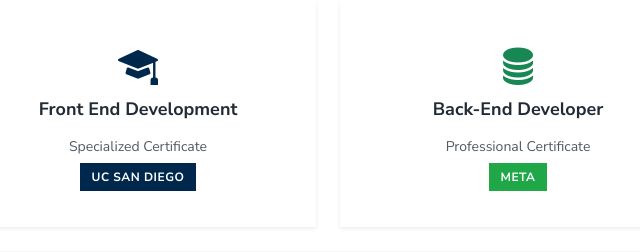
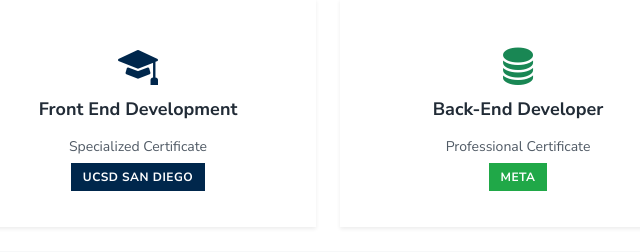
Before and after one commit to kelsonbrito50/ecommdev-demo, a Django app: page /servicos/ in a window 1280 px wide. Shown: the part 533-785 px from the top of the page, without its empty margins (312-952 px from the left). Run offline with Django 5.2, Linux system fonts and the light colour scheme; data comes from the database, SQL or seed files in the repository; data that the repository does not hold is empty; parts of the project's set-up code (start-up, migrations or seed data) failed here and were passed over.

Commit message:
fix: UC San Diego → UCSD San Diego

```diff
--- a/templates/servicos/lista.html
+++ b/templates/servicos/lista.html
@@ -28,7 +28,7 @@
                         <i class="bi bi-mortarboard-fill text-primary fs-1 mb-3"></i>
                         <h6 class="fw-bold">Front End Development</h6>
                         <p class="text-muted small mb-1">{% trans "Specialized Certificate" %}</p>
-                        <span class="badge bg-primary">UC San Diego</span>
+                        <span class="badge bg-primary">UCSD San Diego</span>
                     </div>
                 </div>
             </div>
```
